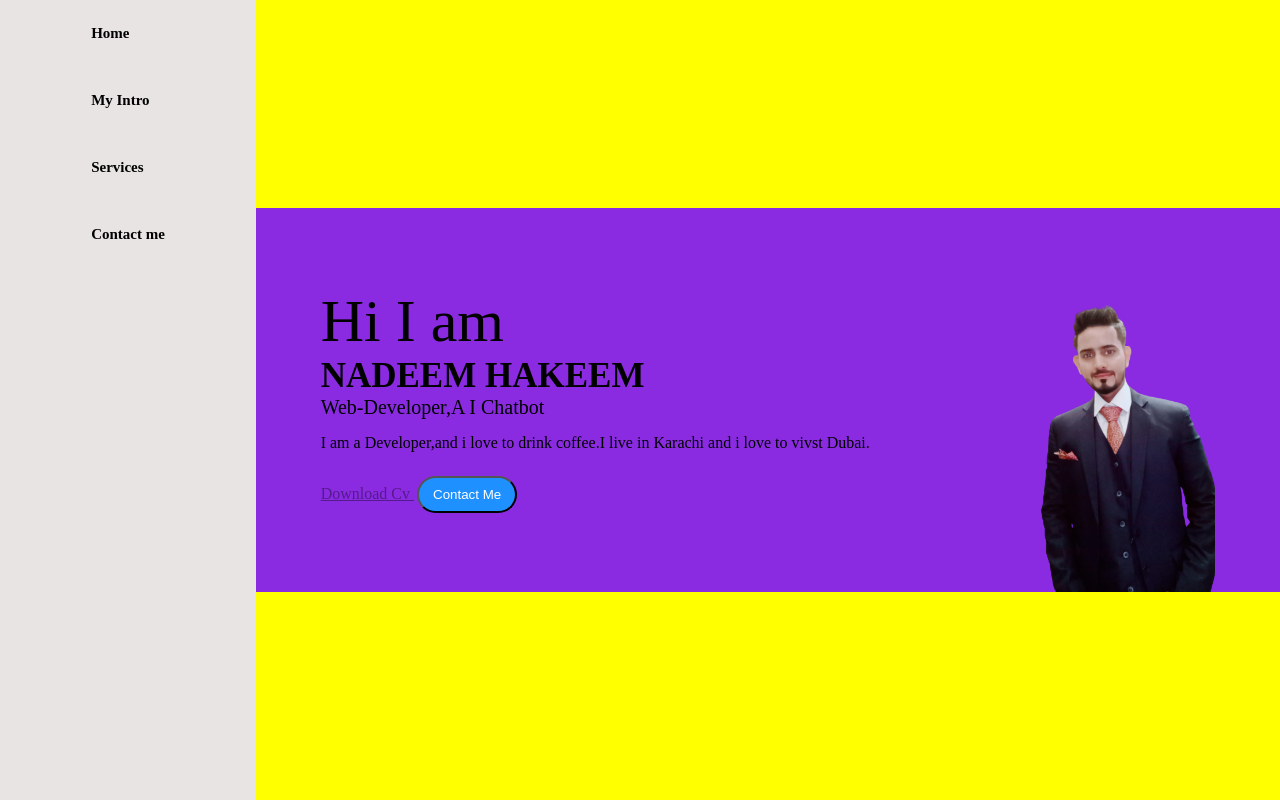
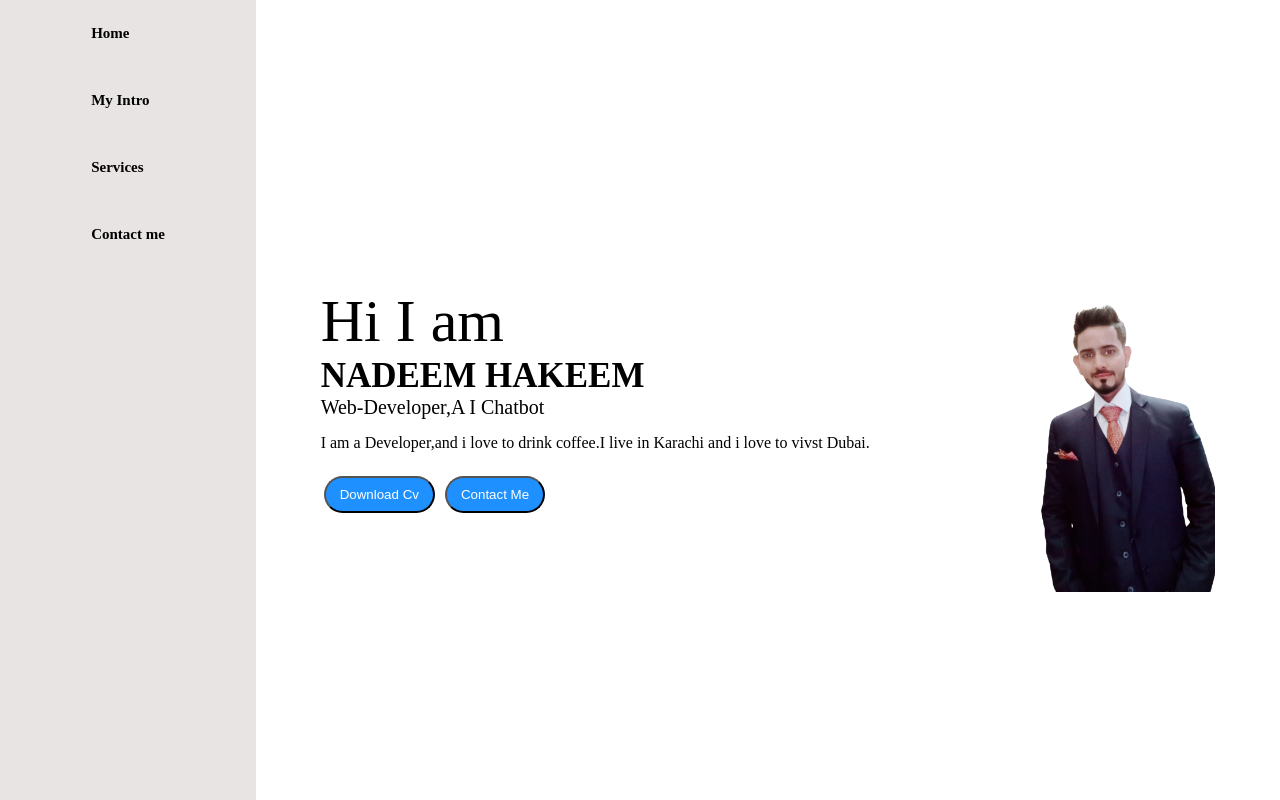
Before and after one commit to Nadeem222/My-Portfolio-Flexbox, a plain HTML site: page index.html in a window 1280 px wide. Shown: the top 800 px of the page. Drawn offline with Linux system fonts and the light colour scheme.

Commit message:
some work

```diff
--- a/index.html
+++ b/index.html
@@ -29,7 +29,6 @@
                 <div class="divabout">Web-Developer,A I Chatbot</div>
                 <div class="moreabout">I am a Developer,and i love to drink coffee.I live in Karachi and i love to vivst Dubai.</div>
                 <div class="divbuttons">
-                    <a href=""
                     <button>Download Cv</button>
                     <button>Contact Me</button>
                 </div>
--- a/style.css
+++ b/style.css
@@ -33,7 +33,7 @@
     display: flex;
     justify-content: center;
     align-items: center;
-    background-color: yellow;
+    /* background-color: yellow; */
     width: 90vw;
     height: 100vh;
 }
@@ -43,7 +43,7 @@
 }
 .infocontainer{
     display: flex;
-    background-color: blueviolet;
+    /* background-color: blueviolet; */
     height: 48vh;
     width: 80vw;
     justify-content: space-around;
```
